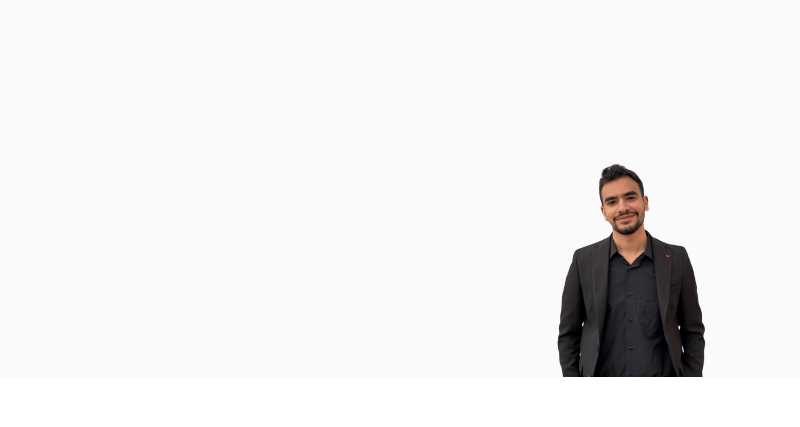
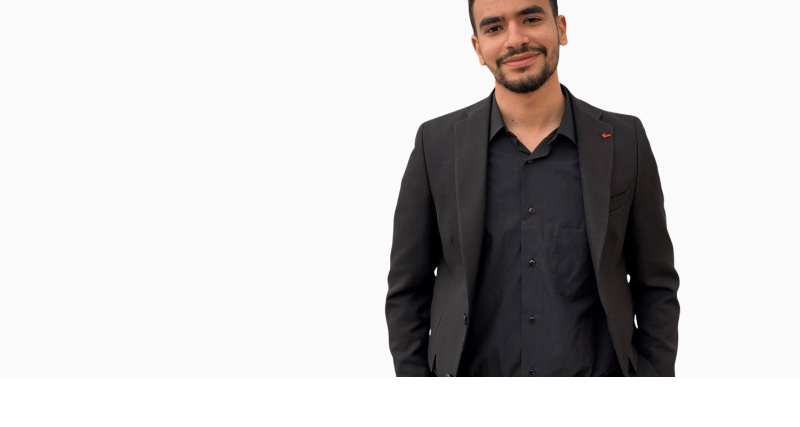
Before and after one commit to MohamedAbdelsamiea/portfolio, a plain HTML site: page HTML/index.html in a window 1280 px wide. Shown: the part 243-670 px from the top of the page, 480-1280 px from the left. Drawn offline with Linux system fonts and the light colour scheme.

Commit message:
Update index.html

```diff
--- a/HTML/index.html
+++ b/HTML/index.html
@@ -86,7 +86,7 @@
                     </div>
                     <div class="col-sm-6">
                         <div class="promo-block-img-wrap">
-                            <img class="promo-block-img img-responsive" src="img/avatar-02.png" align="Avatar" width="200" height="200">
+                            <img class="promo-block-img img-responsive" src="img/avatar-02.png" align="Avatar" width="400" height="400">
                         </div>
                     </div>
                 </div>
```
